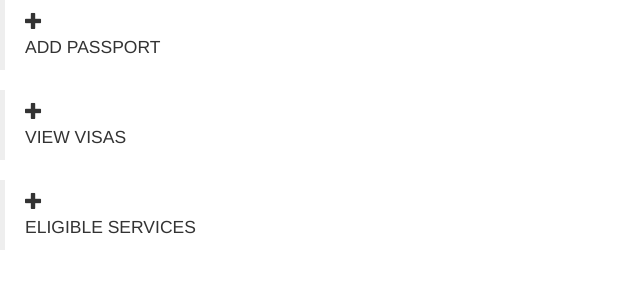
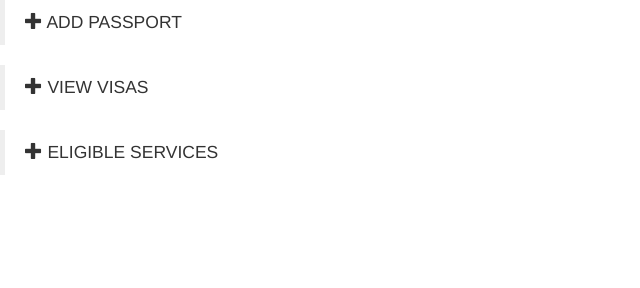
Before and after one commit to venture-vin/OmniPass, a plain HTML site: page app/dashboard.html in a window 1280 px wide. Shown: the whole page, without its empty margins (0-640 px from the left). Drawn offline with nearby package versions, Linux system fonts and the light colour scheme.

Commit message:
update dashboard

```diff
--- a/app/dashboard.html
+++ b/app/dashboard.html
@@ -6,24 +6,24 @@
   <link rel="stylesheet" href="https://maxcdn.bootstrapcdn.com/bootstrap/4.0.0-alpha.5/css/bootstrap.min.css" integrity="sha384-AysaV+vQoT3kOAXZkl02PThvDr8HYKPZhNT5h/CXfBThSRXQ6jW5DO2ekP5ViFdi" crossorigin="anonymous">
   <script src="https://maxcdn.bootstrapcdn.com/bootstrap/4.0.0-alpha.5/js/bootstrap.min.js" integrity="sha384-BLiI7JTZm+JWlgKa0M0kGRpJbF2J8q+qreVrKBC47e3K6BW78kGLrCkeRX6I9RoK" crossorigin="anonymous"></script>
 <body>
-  <div class="card card-outline-primary text-xs-center">
+  <div class="card card-outline-secondary text-xs-center">
   <div class="card-block">
     <blockquote class="card-blockquote">
-      <span class="glyphicon">&#x2b;</span><p>ADD PASSPORT</p>
+      <span class="glyphicon">&#x2b;</span> ADD PASSPORT
     </blockquote>
   </div>
 </div>
 <div class="card card-outline-secondary text-xs-center">
   <div class="card-block">
     <blockquote class="card-blockquote">
-      <span class="glyphicon">&#x2b;</span><p>VIEW VISAS</p>
+      <span class="glyphicon">&#x2b;</span> VIEW VISAS
     </blockquote>
   </div>
 </div>
-<div class="card card-outline-success text-xs-center">
+<div class="card card-outline-secondary text-xs-center">
   <div class="card-block">
     <blockquote class="card-blockquote">
-      <span class="glyphicon">&#x2b;</span><p>ELIGIBLE SERVICES</p>
+      <span class="glyphicon">&#x2b;</span> ELIGIBLE SERVICES
     </blockquote>
   </div>
 </div>
```
